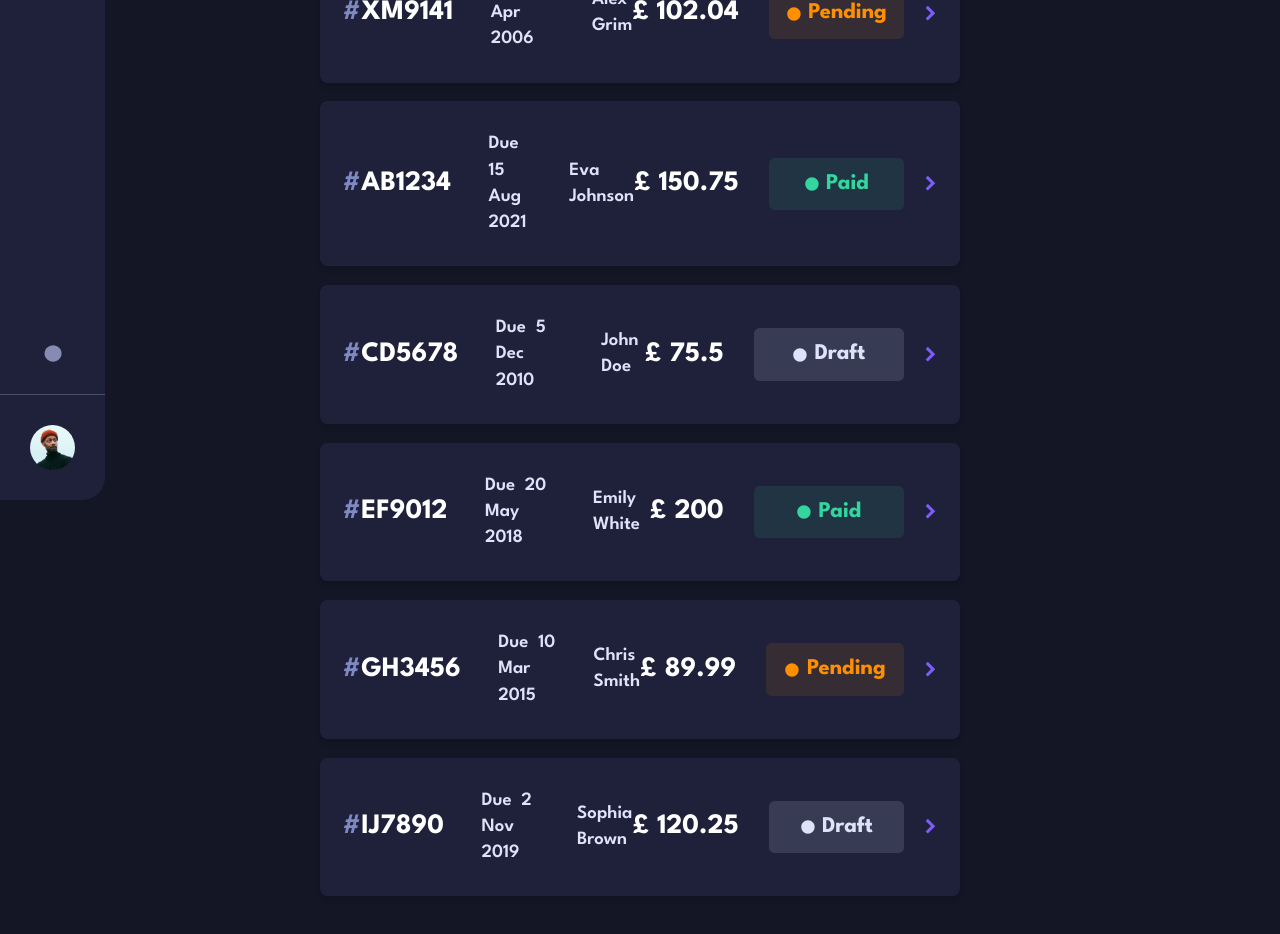
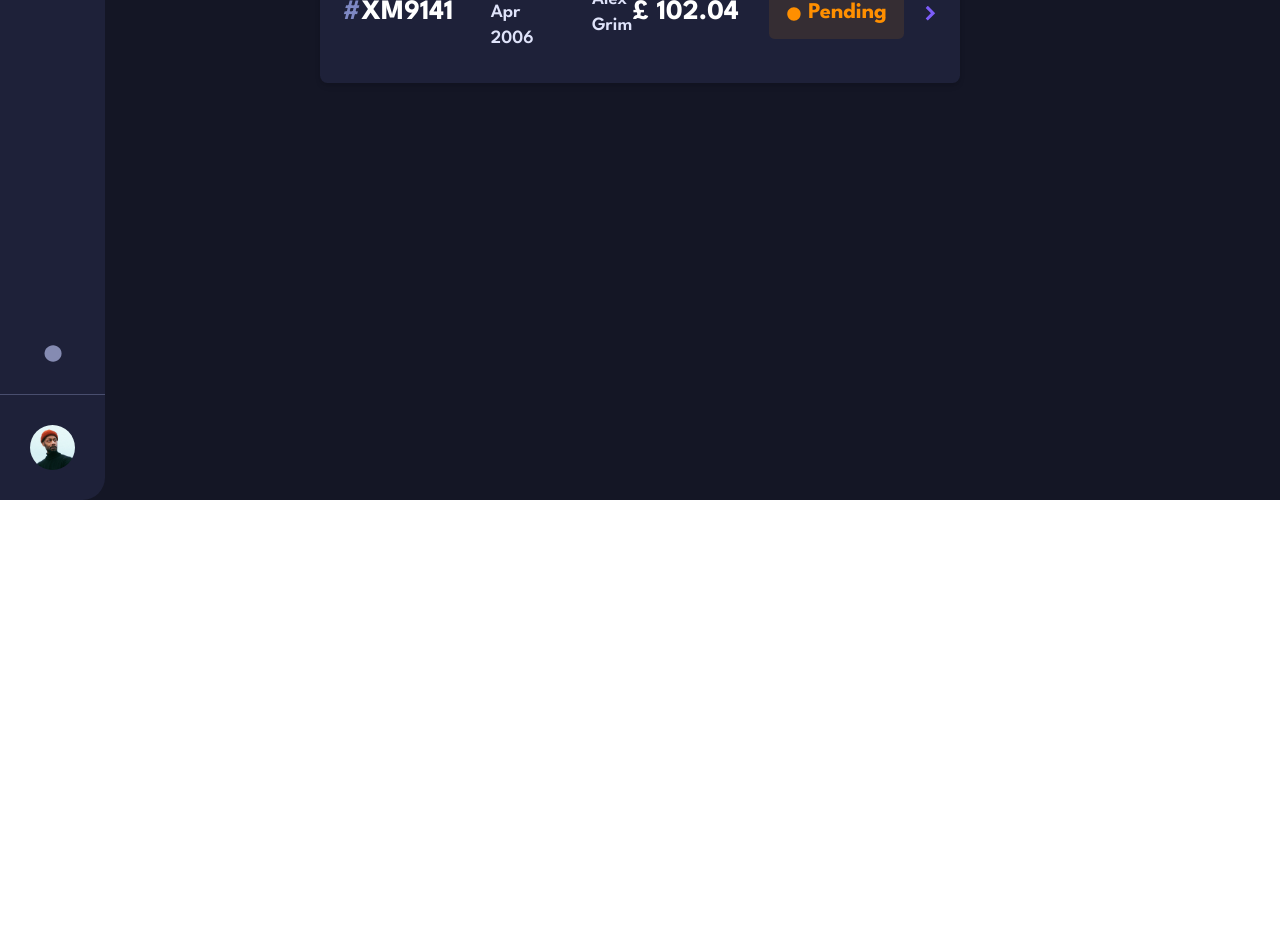
Before and after one commit to zawkindev/invoice, a Vue app: page /#/ in a window 1280 px wide. Shown: the part 300-1234 px from the top of the page. After the commit the page ends 800 px from the top, so only its background shows below. Built offline with nearby package versions, Linux system fonts and the light colour scheme.

Commit message:
feat: add complete data

```diff
--- a/src/components/common/WideCard.vue
+++ b/src/components/common/WideCard.vue
@@ -2,7 +2,7 @@
 import { ref } from "vue";
 import { useRouter } from "vue-router";
 import Badge from "./Badge.vue";
-import CButton from "../custom/CButton.vue";
+import CButton from "../base/CButton.vue";
 
 const props = defineProps({
   invoice: Object,
--- /dev/null
+++ b/src/components/invoice/EditView.vue
@@ -0,0 +1,54 @@
+<script setup>
+import { onMounted, ref } from "vue";
+import { useRouter } from "vue-router";
+import { getInvoice } from "../../services/api";
+import WideCard from "../common/WideCard.vue";
+
+const router = useRouter();
+const invoiceID = ref("");
+const invoice = ref("");
+
+function goBack() {
+  window.history.back();
+}
+
+onMounted(() => {
+  invoiceID.value = router.currentRoute.value.params.id;
+  invoice.value = getInvoice(invoiceID.value);
+});
+</script>
+
+<template>
+  <div class="flex flex-col w-full gap-10">
+    <div
+      @click="goBack"
+      class="flex flex-row w-full justify-start items-center gap-4 cursor-pointer"
+    >
+      <img
+        class="h-5 w-4 rotate-90"
+        alt="back icon"
+        src="../../assets/arrow-up.svg"
+      />
+      <p class="font-semibold text-2xl">Go back</p>
+    </div>
+    <WideCard edit-page :invoice="invoice" />
+    <div class="flex flex-col w-full h-full bg-white dark:bg-dark1 p-12">
+      <div class="flex flex-row w-full justify-between">
+        <div class="flex flex-col text-left gap-3">
+          <p class="text-2xl font-bold">
+            <span class="text-light3 font-bold text-2xl">#</span
+            >{{ invoice.id }}
+          </p>
+          <p class="text-light1 text-xl">Graphic Design</p>
+        </div>
+        <div class="flex flex-col text-right gap-3">
+          <p class="text-2xl font-bold">
+            <span class="text-light3 font-bold text-2xl">#</span
+            >{{ invoice.id }}
+          </p>
+          <p class="text-light1 text-xl">Graphic Design</p>
+        </div>
+      </div>
+    </div>
+  </div>
+</template>
--- a/src/components/layout/Header.vue
+++ b/src/components/layout/Header.vue
@@ -1,5 +1,5 @@
 <script setup>
-import CButton from "../custom/CButton.vue";
+import CButton from "../base/CButton.vue";
 import Dropdown from "../common/Dropdown.vue";
 
 const props = defineProps({
--- a/src/main.js
+++ b/src/main.js
@@ -3,7 +3,7 @@ import { createRouter, createWebHashHistory } from "vue-router";
 import "./style.css";
 import App from "./App.vue";
 import HomeView from "./views/HomeView.vue";
-import EditView from "./views/EditView.vue";
+import EditView from "./components/invoice/EditView.vue";
 
 const routes = [
   { path: "/", component: HomeView },
--- a/src/playGround/playGround.vue
+++ b/src/playGround/playGround.vue
@@ -1,7 +1,7 @@
 <script setup>
-import CButton from "../components/custom/CButton.vue";
-import CInput from "../components/custom/CInput.vue";
-import CSelect from "../components/custom/CSelect.vue";
+import CButton from "../components/base/CButton.vue";
+import CInput from "../components/base/CInput.vue";
+import CSelect from "../components/base/CSelect.vue";
 import DatePicker from "../components/common/Dropdown.vue";
 </script>
 
--- a/src/services/data.json
+++ b/src/services/data.json
@@ -4,43 +4,33 @@
       "id": "XM9141",
       "date": "2006-04-22",
       "fullName": "Alex Grim",
+      "email": "alexgrim@gmail.com",
       "money": 102.04,
-      "status": "pending"
-    },
-    {
-      "id": "AB1234",
-      "date": "2021-08-15",
-      "fullName": "Eva Johnson",
-      "money": 150.75,
-      "status": "paid"
-    },
-    {
-      "id": "CD5678",
-      "date": "2010-12-05",
-      "fullName": "John Doe",
-      "money": 75.50,
-      "status": "draft"
-    },
-    {
-      "id": "EF9012",
-      "date": "2018-05-20",
-      "fullName": "Emily White",
-      "money": 200.00,
-      "status": "paid"
-    },
-    {
-      "id": "GH3456",
-      "date": "2015-03-10",
-      "fullName": "Chris Smith",
-      "money": 89.99,
-      "status": "pending"
-    },
-    {
-      "id": "IJ7890",
-      "date": "2019-11-02",
-      "fullName": "Sophia Brown",
-      "money": 120.25,
-      "status": "draft"
+      "status": "pending",
+      "serviceType": "Graphic Design",
+      "invoiceDate": "2001-03-23",
+      "paymentDue": "2004-12-03",
+      "buyer": {
+        "address": "19 Union Terrace",
+        "city": "London",
+        "postalCode": "E1 3EZ",
+        "country": "United Kingdom"
+      },
+      "seller": {
+        "address": "6 Avaz O'tar",
+        "city": "Bradford",
+        "postalCode": "BD1 9PB",
+        "country": "United Kingdom"
+      },
+      "items": [
+        {
+          "name": "Banner Design",
+          "qty": "2",
+          "price": "200",
+          "total": "200"
+        }
+      ],
+      "amount": "556"
     }
   ]
 }
--- a/src/views/EditView.vue
+++ /dev/null
@@ -1,36 +0,0 @@
-<script setup>
-import { onMounted, ref } from "vue";
-import { useRouter } from "vue-router";
-import { getInvoice } from "../services/api";
-import WideCard from "../components/common/WideCard.vue";
-
-const router = useRouter();
-const invoiceID = ref("");
-const invoice = ref("");
-
-function goBack() {
-  window.history.back();
-}
-
-onMounted(() => {
-  invoiceID.value = router.currentRoute.value.params.id;
-  invoice.value = getInvoice(invoiceID.value);
-});
-</script>
-
-<template>
-  <div class="flex flex-col flex-1">
-    <div
-      @click="goBack"
-      class="flex flex-row w-full justify-start items-center gap-4 cursor-pointer"
-    >
-      <img
-        class="h-5 w-4 rotate-90"
-        alt="back icon"
-        src="../assets/arrow-up.svg"
-      />
-      <p class="font-semibold text-2xl">Go back</p>
-    </div>
-    <WideCard edit-page :invoice="invoice" />
-  </div>
-</template>
```
Also changed, not shown: src/components/base/CButton.vue (renamed from src/components/custom/CButton.vue), src/components/base/CInput.vue (renamed from src/components/custom/CInput.vue), src/components/base/CSelect.vue (renamed from src/components/custom/CSelect.vue).
